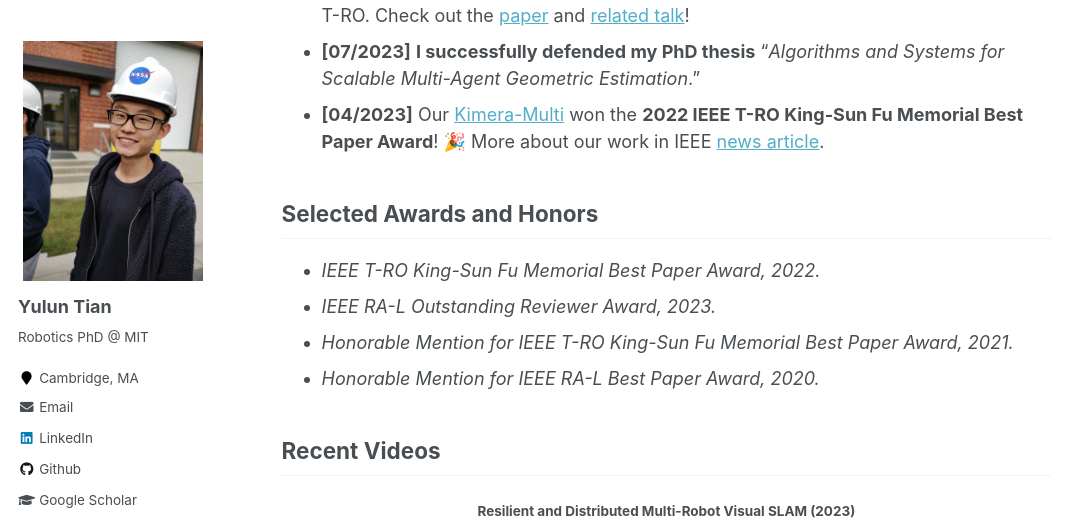
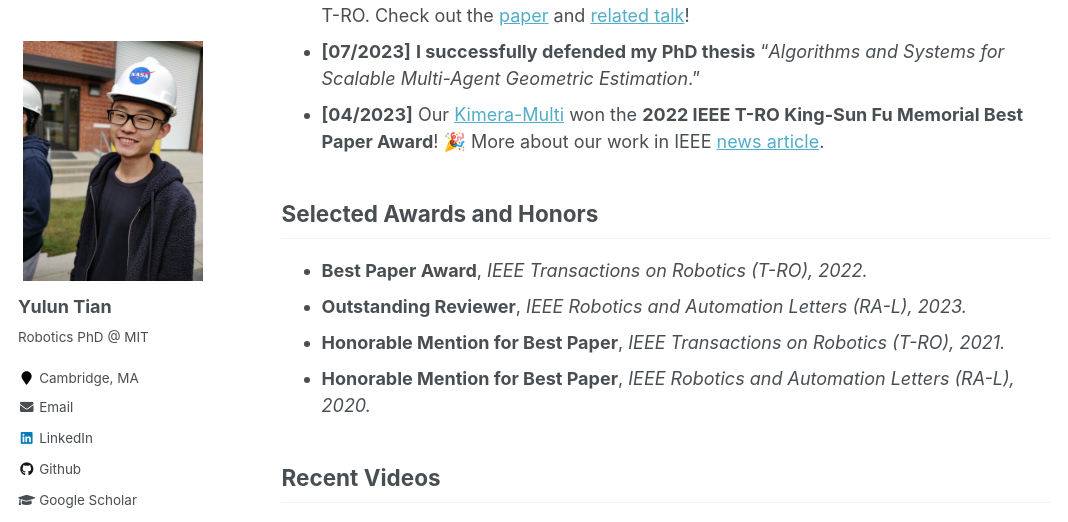
Before and after one commit to yuluntian/yuluntian.github.io, a Jekyll site: the page built from _pages/about.md, in a window 1280 px wide and 900 px high, scrolled down 581 px, cut to the strip 0-522 px from the top of the window. Shown: the whole strip, without its empty margins (0-1068 px from the left). Built offline with Jekyll 4.4.1, drawn with Linux system fonts in a browser that asks for light colours; some web fonts are replaced.

Commit message:
update about

```diff
--- a/_pages/about.md
+++ b/_pages/about.md
@@ -25,10 +25,10 @@
 
 Selected Awards and Honors
 ------
-* *IEEE T-RO King-Sun Fu Memorial Best Paper Award, 2022.*
-* *IEEE RA-L Outstanding Reviewer Award, 2023.*
-* *Honorable Mention for IEEE T-RO King-Sun Fu Memorial Best Paper Award, 2021.*
-* *Honorable Mention for IEEE RA-L Best Paper Award, 2020.*
+* **Best Paper Award**, *IEEE Transactions on Robotics (T-RO), 2022.*
+* **Outstanding Reviewer**, *IEEE Robotics and Automation Letters (RA-L), 2023.*
+* **Honorable Mention for Best Paper**, *IEEE Transactions on Robotics (T-RO), 2021.*
+* **Honorable Mention for Best Paper**, *IEEE Robotics and Automation Letters (RA-L), 2020.*
 
 
 Recent Videos
```
